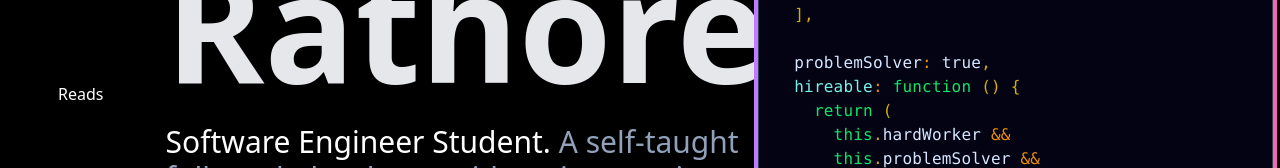
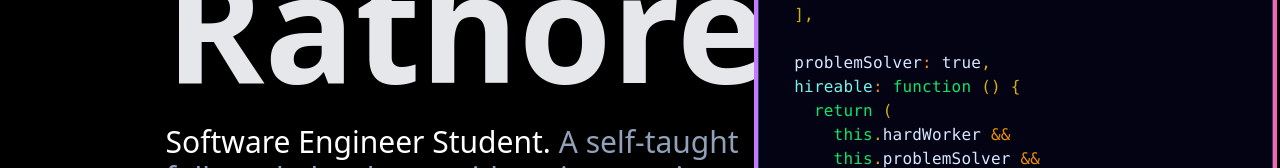
Before and after one commit to kunal-rathore-111/Portfolio_React-v1, a React (Vite) app: page / in a window 1280 px wide. Shown: the part 362-530 px from the top of the page. Built offline with nearby package versions, Linux system fonts and the light colour scheme.

Commit message:
commented project and reads seciton for now for domain approval

```diff
--- a/src/components/Header-Nav/navComps.jsx
+++ b/src/components/Header-Nav/navComps.jsx
@@ -15,7 +15,7 @@ export const NavComps = ({ toggle }) => {
         { ref: homeRef, label: "Home", Icon: HomeIcon },
         { ref: AboutRef, label: "About", Icon: AboutIcon },
         { ref: ProjectsRef, label: "Projects", Icon: ProjectIcon },
-        { ref: ReadsRef, label: "Reads", Icon: ReadsIcon }
+        // { ref: ReadsRef, label: "Reads", Icon: ReadsIcon }
     ]
 
     const lenis = useLenis();
```
